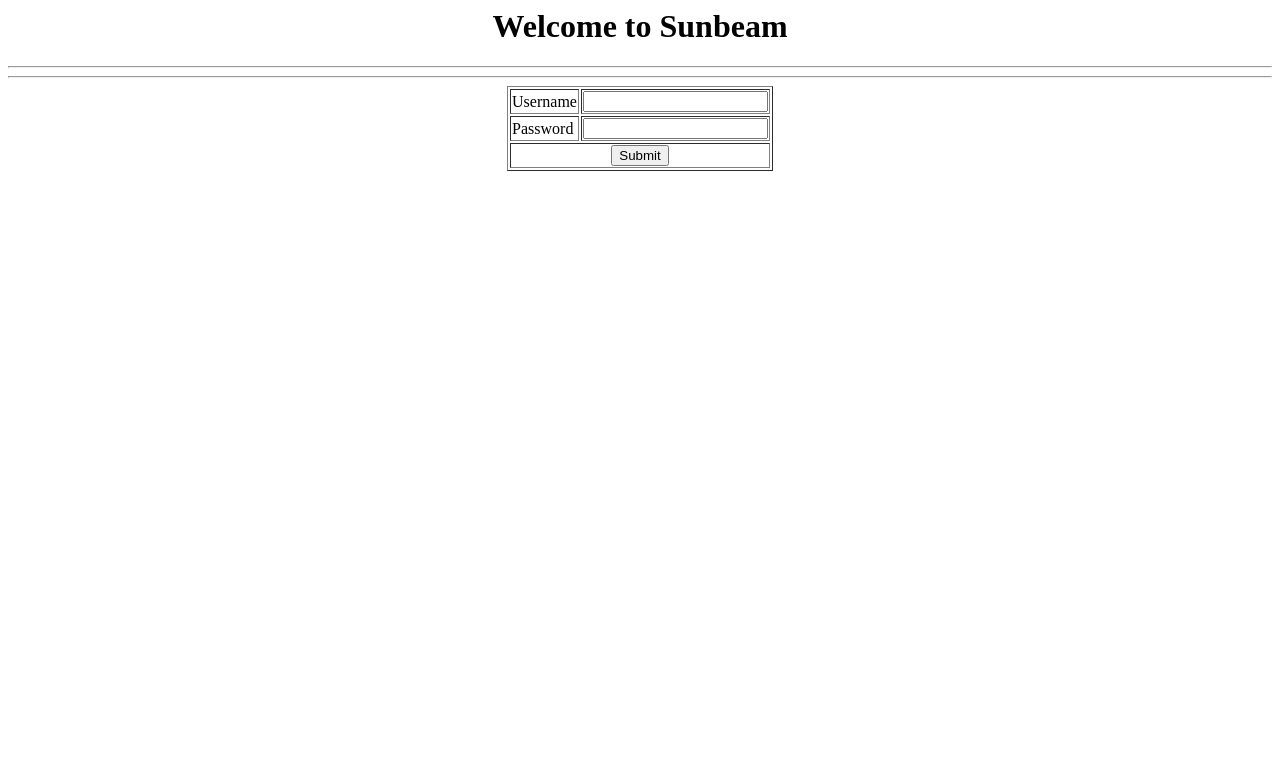
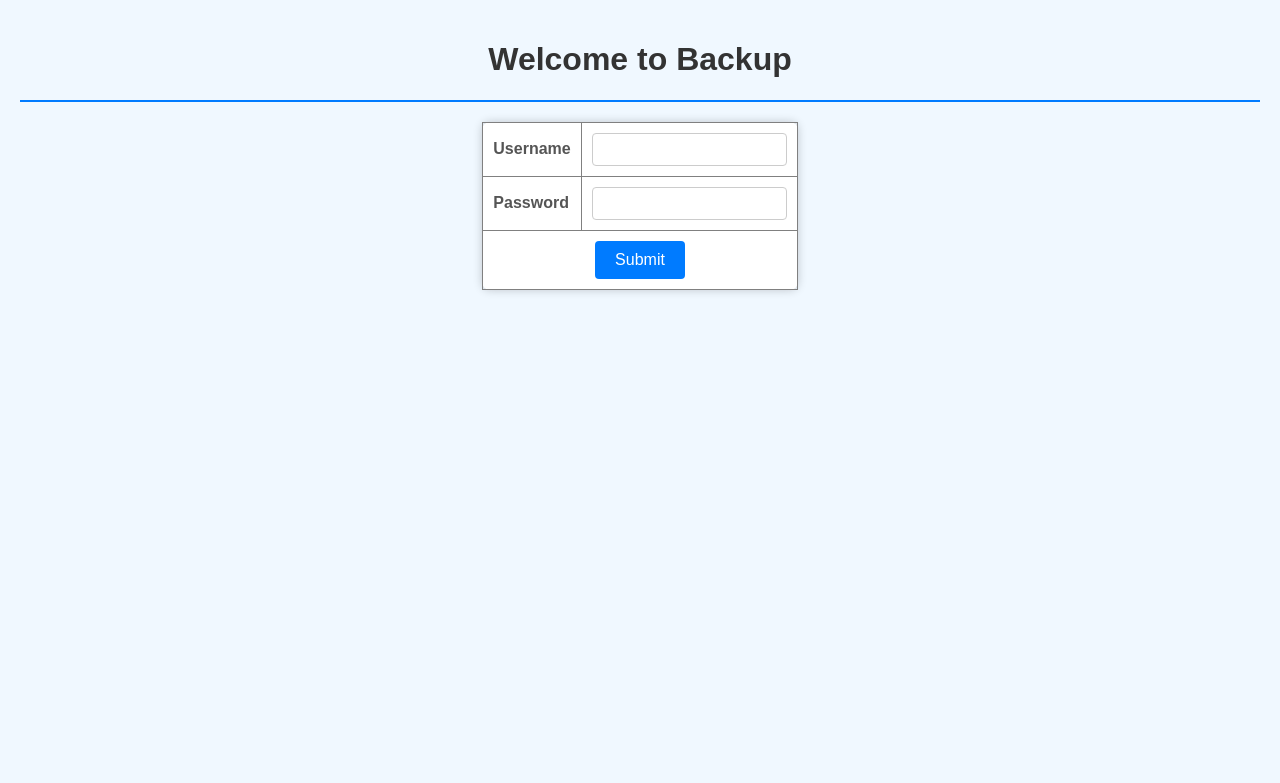
Before and after one commit to UjjwalShelke2712/Project_Webserver, a PHP site: page / in a window 1280 px wide. Shown: the top 783 px of the page. Run offline with PHP 8.4, Linux system fonts and the light colour scheme.

Commit message:
CSS Added

```diff
--- a/index.php
+++ b/index.php
@@ -1,26 +1,93 @@
-<HTML>
-        <HEAD>
-                <TITLE> Login | Sunbeam </TITLE>
-        </HEAD>
-
-        <BODY>
-                <h1 align='center'> Welcome to Sunbeam </h1>
+<!DOCTYPE html>
+<html lang="en">
+<head>
+    <meta charset="UTF-8">
+    <meta name="viewport" content="width=device-width, initial-scale=1.0">
+    <title>Login | Sunbeam</title>
+    <style>
+        body {
+            font-family: Arial, sans-serif;
+            background-color: #f0f8ff; /* Light blue background */
+            margin: 0;
+            padding: 20px;
+        }
+        header {
+            text-align: center;
+            margin-bottom: 20px;
+        }
+        h1 {
+            color: #333; /* Dark gray for the heading */
+        }
+        table {
+            margin: 0 auto;
+            border-collapse: collapse;
+            background-color: white; /* White background for the form */
+            box-shadow: 0 0 10px rgba(0, 0, 0, 0.2); /* Subtle shadow */
+            border-radius: 8px; /* Rounded corners */
+        }
+        td {
+            padding: 10px;
+        }
+        label {
+            color: #555; /* Medium gray for labels */
+            font-weight: bold; /* Bold labels */
+        }
+        input[type="text"],
+        input[type="password"] {
+            width: 100%;
+            padding: 8px;
+            box-sizing: border-box;
+            border: 1px solid #ccc; /* Light gray border */
+            border-radius: 4px; /* Rounded corners */
+            transition: border-color 0.3s; /* Smooth transition for border color */
+        }
+        input[type="text"]:focus,
+        input[type="password"]:focus {
+            border-color: #007bff; /* Blue border on focus */
+            outline: none; /* Remove default outline */
+        }
+        input[type="submit"] {
+            background-color: #007bff; /* Bootstrap primary blue */
+            color: white; /* White text */
+            border: none;
+            padding: 10px 20px;
+            border-radius: 4px; /* Rounded corners */
+            cursor: pointer;
+            font-size: 16px; /* Larger font size */
+            transition: background-color 0.3s; /* Smooth transition for background color */
+        }
+        input[type="submit"]:hover {
+            background-color: #0056b3; /* Darker blue on hover */
+        }
+        hr {
+            border: 1px solid #007bff; /* Blue horizontal line */
+            margin: 10px 0; /* Margin around the line */
+        }
+    </style>
+</head>
+<body>
+    <header>
+        <h1>Welcome to Backup</h1>
         <hr>
-                <hr>
-                <form action='login.php' method='POST'>
-                <table align='center' border='1'>
+    </header>
+    <main>
+        <form action="login.php" method="POST">
+            <table border="1">
                 <tr>
-                                <td>Username </td>
-                                <td> <input type='text' name='uname'></input> </td>
+                    <td><label for="uname">Username</label></td>
+                    <td><input type="text" id="uname" name="uname" required></td>
                 </tr>
                 <tr>
-                                <td>Password </td>
-                                <td> <input  type='password' name='pass'></input></td>
+                    <td><label for="pass">Password</label></td>
+                    <td><input type="password" id="pass" name="pass" required></td>
                 </tr>
                 <tr>
-                                <td colspan=2 align='center'><input type='submit' name='submit' value='Submit'></input></td>
+                    <td colspan="2" align="center">
+                        <input type="submit" name="submit" value="Submit">
+                    </td>
                 </tr>
             </table>
         </form>
-        </BODY>
-</HTML>
+    </main>
+</body>
+</html>
```
Lines whose indentation alone changed are shown as unchanged.
